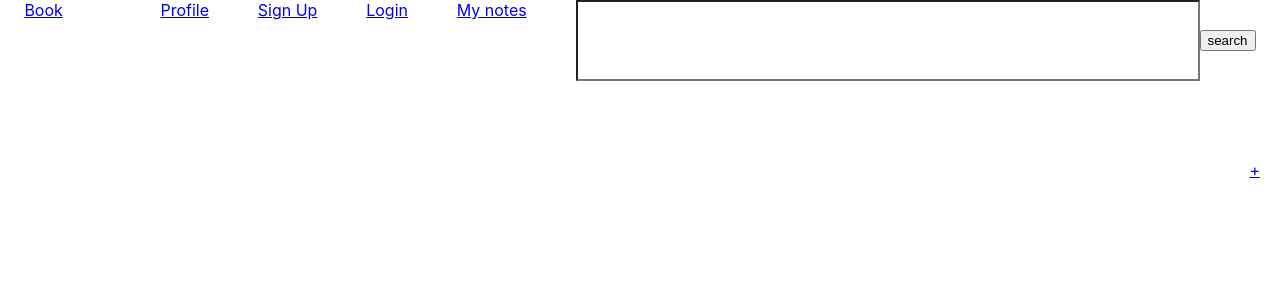
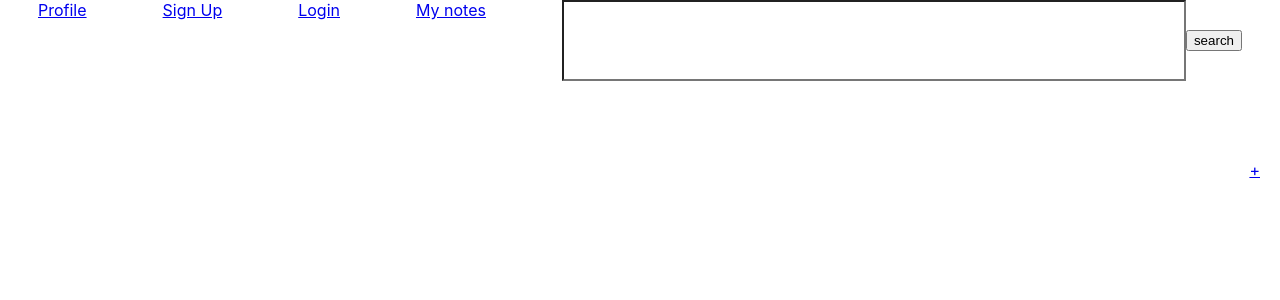
Before and after one commit to joeelo/Book-ends, a React (Create React App) app in the folder bookends-frontend/: page / in a window 1280 px wide. Shown: the top 300 px of the page. Built offline with nearby package versions, Linux system fonts and the light colour scheme.

Commit message:
reroute after editing

```diff
--- a/bookends-frontend/src/nav/NavBar.js
+++ b/bookends-frontend/src/nav/NavBar.js
@@ -13,7 +13,6 @@ export default class NavBar extends Component {
         console.log(user);
         return (
             <div style={divStyle}>
-                <Link to="/books"> Book </Link> <br/>
                 <Link to="/profile" > Profile </Link>
                 <Link to="/sign-up"> Sign Up </Link>
                 <Link to="/login"> Login </Link>
--- a/bookends-frontend/src/notes/NoteEditForm.js
+++ b/bookends-frontend/src/notes/NoteEditForm.js
@@ -1,4 +1,5 @@
 import React, { Component } from 'react'
+import { withRouter } from "react-router-dom";
 
 class NoteEditForm extends Component {
 
@@ -25,6 +26,7 @@ class NoteEditForm extends Component {
             const response = await fetch(url, config);
             const json = await response.json();
             console.log(json);
+            this.props.history.push(`/notes/${id}/view`);
         }
         catch (error) {
             console.log(error);
@@ -56,4 +58,4 @@ class NoteEditForm extends Component {
     }
 }
 
-export default NoteEditForm
+export default withRouter(NoteEditForm);
```
